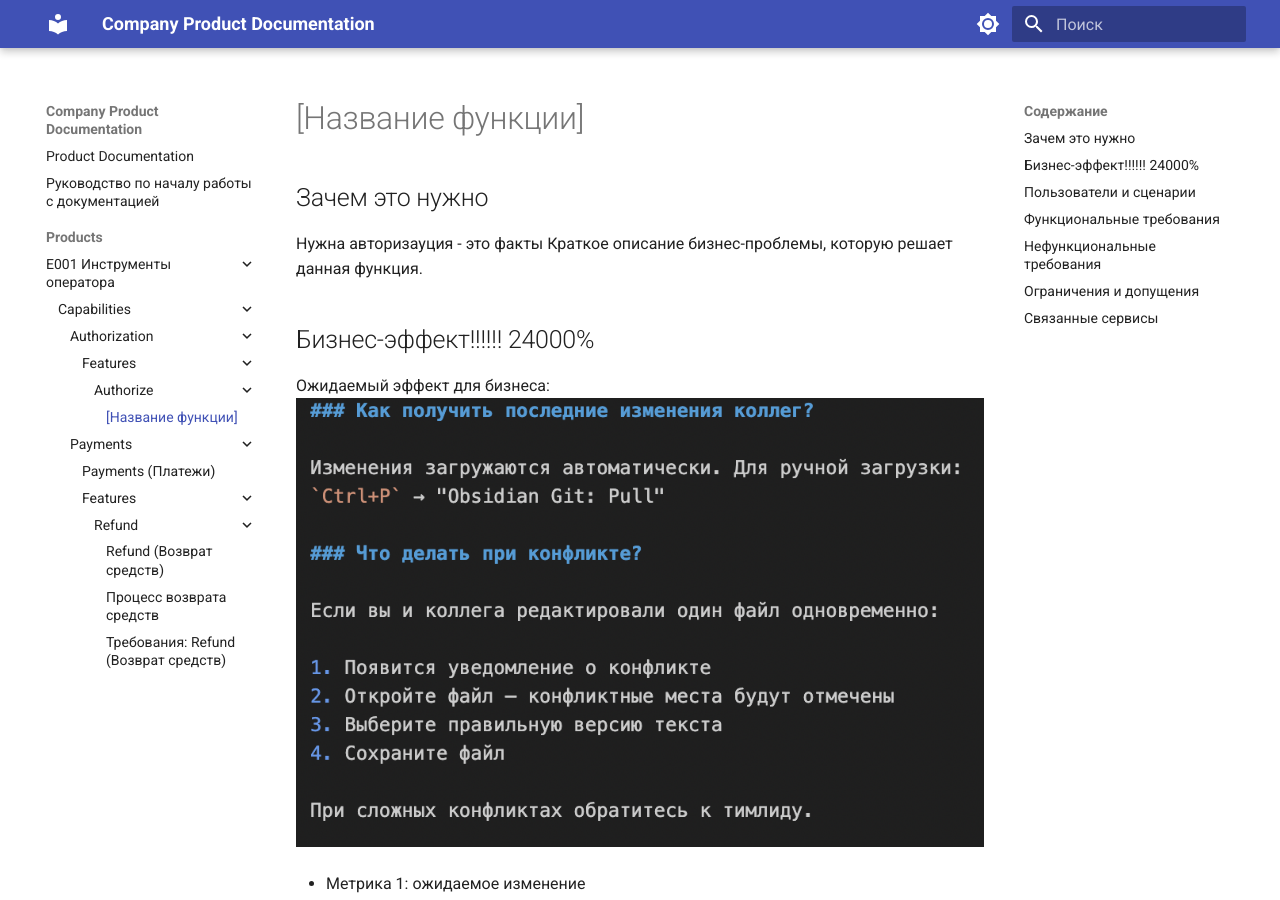
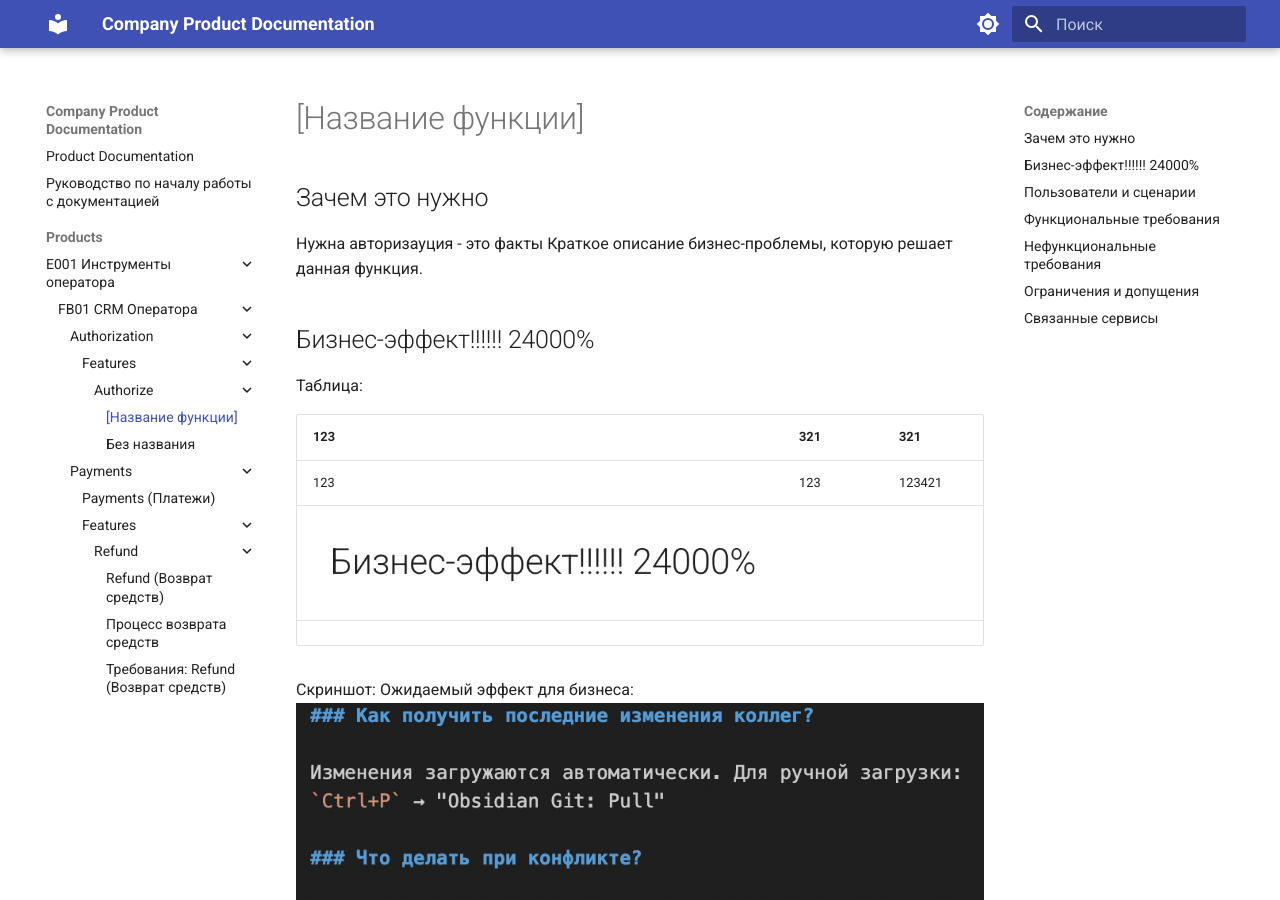
Before and after one commit to nikxcost/docs_as_code, an MkDocs documentation site: the page built from docs/products/Е001 Инструменты оператора/FB01 CRM Оператора/authorization/features/authorize/index.md, in a window 1280 px wide and 900 px high. Built offline with MkDocs 1.6.1 and Material for MkDocs 9.7.7, drawn with Linux system fonts in a browser that asks for light colours.

Commit message:
auto: 2026-01-27 17:39

```diff
--- a/docs/products/Е001 Инструменты оператора/capabilities/authorization/features/authorize/index.md
+++ b/docs/products/Е001 Инструменты оператора/FB01 CRM Оператора/authorization/features/authorize/index.md
@@ -7,8 +7,18 @@
 
 ## Бизнес-эффект!!!!!! 24000%
 
+Таблица:
+
+| 123                                                                      | 321 | 321    |
+| ------------------------------------------------------------------------ | --- | ------ |
+| 123                                                                      | 123 | 123421 |
+| ![](../../../../../../assets/images/Pasted%20image%2020260127173700.png) |     |        |
+|                                                                          |     |        |
+
+
+Скриншот:
 Ожидаемый эффект для бизнеса:
-![Скриншот](../../../../../../../assets/images/Pasted%20image%2020260127173117.png)
+![Скриншот](../../../../../../assets/images/Pasted%20image%2020260127173117.png)
 
 - Метрика 1: ожидаемое изменение
 - Метрика 2: ожидаемое изменение
```
Also changed, not shown: docs/index.md (+1 -1 lines), docs/assets/images/Pasted image 20260127173700.png (added), docs/products/Е001 Инструменты оператора/FB01 CRM Оператора/authorization/features/authorize/Без названия.md (added), docs/products/Е001 Инструменты оператора/FB01 CRM Оператора/payments/features/refund/index.md (renamed from docs/products/Е001 Инструменты оператора/capabilities/payments/features/refund/index.md), docs/products/Е001 Инструменты оператора/FB01 CRM Оператора/payments/features/refund/process.md (renamed from docs/products/Е001 Инструменты оператора/capabilities/payments/features/refund/process.md), docs/products/Е001 Инструменты оператора/FB01 CRM Оператора/payments/features/refund/requirements.md (renamed from docs/products/Е001 Инструменты оператора/capabilities/payments/features/refund/requirements.md), docs/products/Е001 Инструменты оператора/FB01 CRM Оператора/payments/index.md (renamed from docs/products/Е001 Инструменты оператора/capabilities/payments/index.md).
